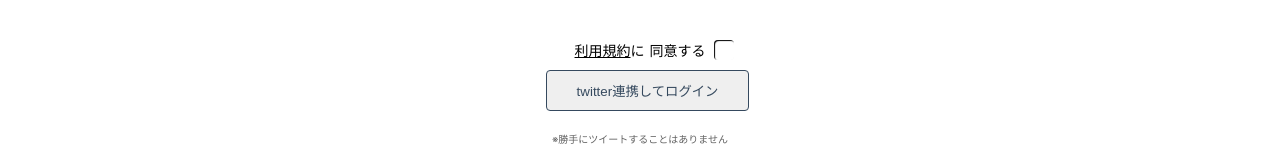
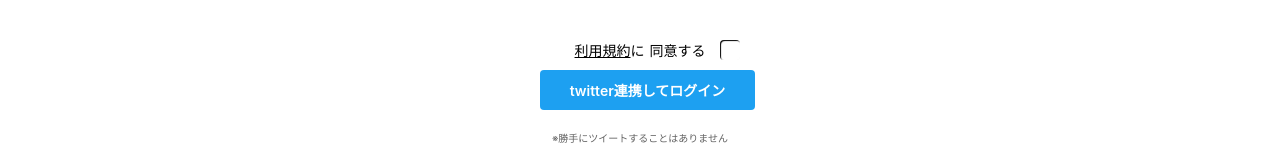
Before and after one commit to kaiwai-jp/gogohouse, a Nuxt app: page / in a window 1280 px wide. Shown: the part 334-495 px from the top of the page. Built offline with nearby package versions, Linux system fonts and the light colour scheme; no server answers.

Commit message:
twitter連携ボタンを青く

```diff
--- a/assets/css/style.css
+++ b/assets/css/style.css
@@ -44,6 +44,7 @@
 .entire {
   position: relative;
 }
+
 .container {
   margin: 0 auto;
   min-height: calc(100vh - 103px);
--- a/components/DoorGuide.vue
+++ b/components/DoorGuide.vue
@@ -2,7 +2,7 @@
   <div class="main">
     <ul class="notice">
       <li>
-        ChromeかSafariかFirefoxかEdgeをご利用ください。<br>Twitterアプリ内からはマイクが開けません。
+        ChromeかSafariをご利用ください。<br>Twitterアプリ内からはうまく動作しません。
       </li>
       <li>
         iPhone/iPadでは、マイクを開かないと相手の音が聞こえません。
--- a/components/TwitterLogin.vue
+++ b/components/TwitterLogin.vue
@@ -5,9 +5,9 @@
       <input type="checkbox" v-model="agree" id="checkbox" />
       <label for="checkbox">同意する</label>
     </div>
-    <button class="button--grey" @click="twitterSignin">
+    <a class="button--twitter" @click="twitterSignin">
       twitter連携してログイン
-    </button>
+    </a>
     <div class="notice">※勝手にツイートすることはありません</div>
   </div>
 </template>
@@ -85,4 +85,23 @@
   color: #636363;
   font-size: 10px;
 }
+
+.twitter-logo {
+  display: inline-block;
+  width: 28px;
+  height: 28px;
+}
+
+.button--twitter {
+  display: inline-block;
+  vertical-align: top;
+  border-radius: 4px;
+  background-color: #1da0f1;
+  color: #ffffff;
+  text-decoration: none;
+  padding: 10px 30px;
+  margin-left: 15px;
+  font-weight: 600;
+  cursor: pointer;
+}
 </style>
--- a/pages/door/_id.vue
+++ b/pages/door/_id.vue
@@ -82,7 +82,7 @@
       if (this.room.room_type === 'open') {
         return 'オープンルームです。誰でも入れます。'
       } else if (this.room.room_type === 'social') {
-        return 'ソーシャルルームです。オーナーとFFの人だけが入れます。'
+        return 'ソーシャルルームです。オーナーとTwitterで相互フォローの人だけが入れます。'
       } else if (this.room.room_type === 'closed') {
         return 'クローズドルームです。メンバーだけが入れます。'
       } else if (this.room.room_type) {
```
